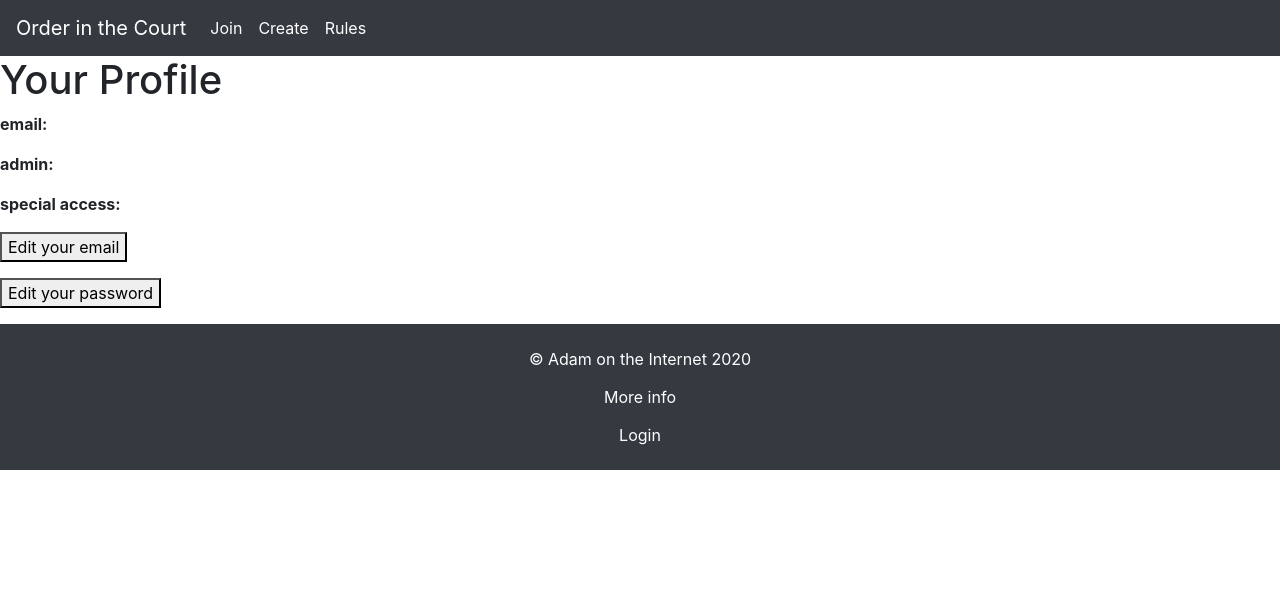
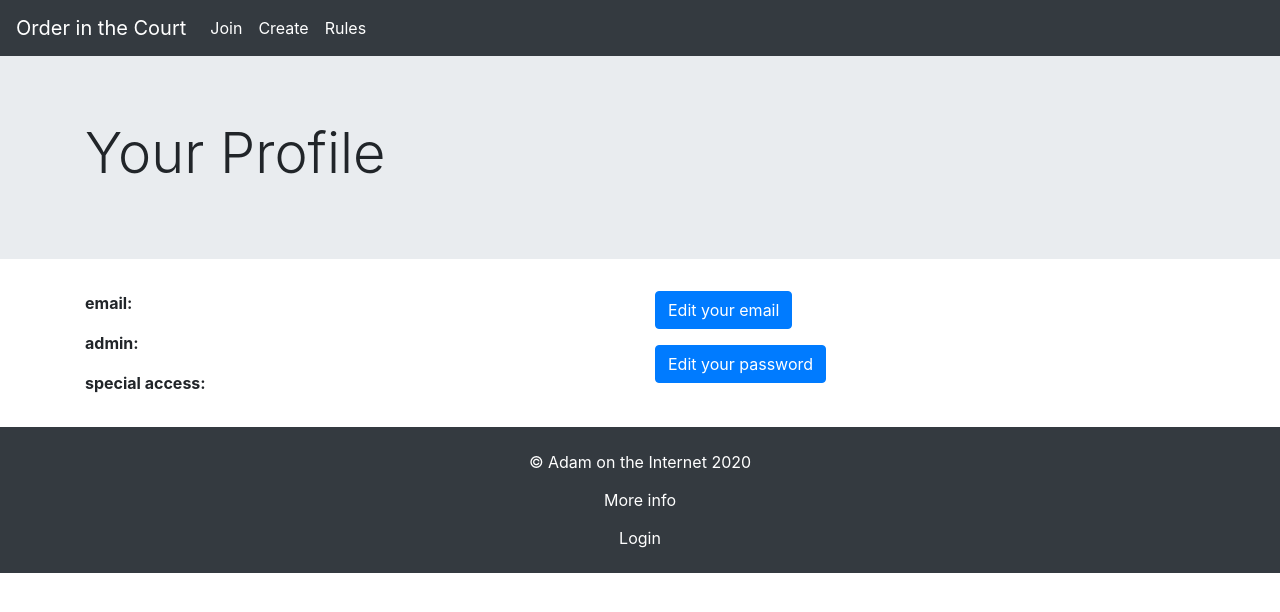
Before and after one commit to adam-on-the-internet/order-in-the-court-app, an Angular app: page /profile in a window 1280 px wide. Shown: the top 612 px of the page. Built offline with nearby package versions, Linux system fonts and the light colour scheme.

Commit message:
style profile

```diff
--- a/src/app/components/profile/profile.component.html
+++ b/src/app/components/profile/profile.component.html
@@ -1,9 +1,11 @@
-<div class="header">
-  <h1>
-    Your Profile
-  </h1>
+<div class="jumbotron jumbotron-fluid">
+  <div class="container">
+    <h1 class="display-4">Your Profile</h1>
   </div>
-<div class="content">
+</div>
+<div class="container">
+  <div class="row">
+    <div class="col-md-6 mb-3">
       <p>
         <strong>
           email:
@@ -22,10 +24,14 @@
         </strong>
         {{ specialAccess }}
       </p>
+    </div>
+    <div class="col-md-6 mb-3">
       <p>
-    <button (click)="editEmail()">Edit your email</button>
+        <button class="btn btn-primary" (click)="editEmail()">Edit your email</button>
       </p>
       <p>
-    <button (click)="editPassword()">Edit your password</button>
+        <button class="btn btn-primary"  (click)="editPassword()">Edit your password</button>
       </p>
     </div>
+  </div>
+</div>
```
Lines whose indentation alone changed are shown as unchanged.
